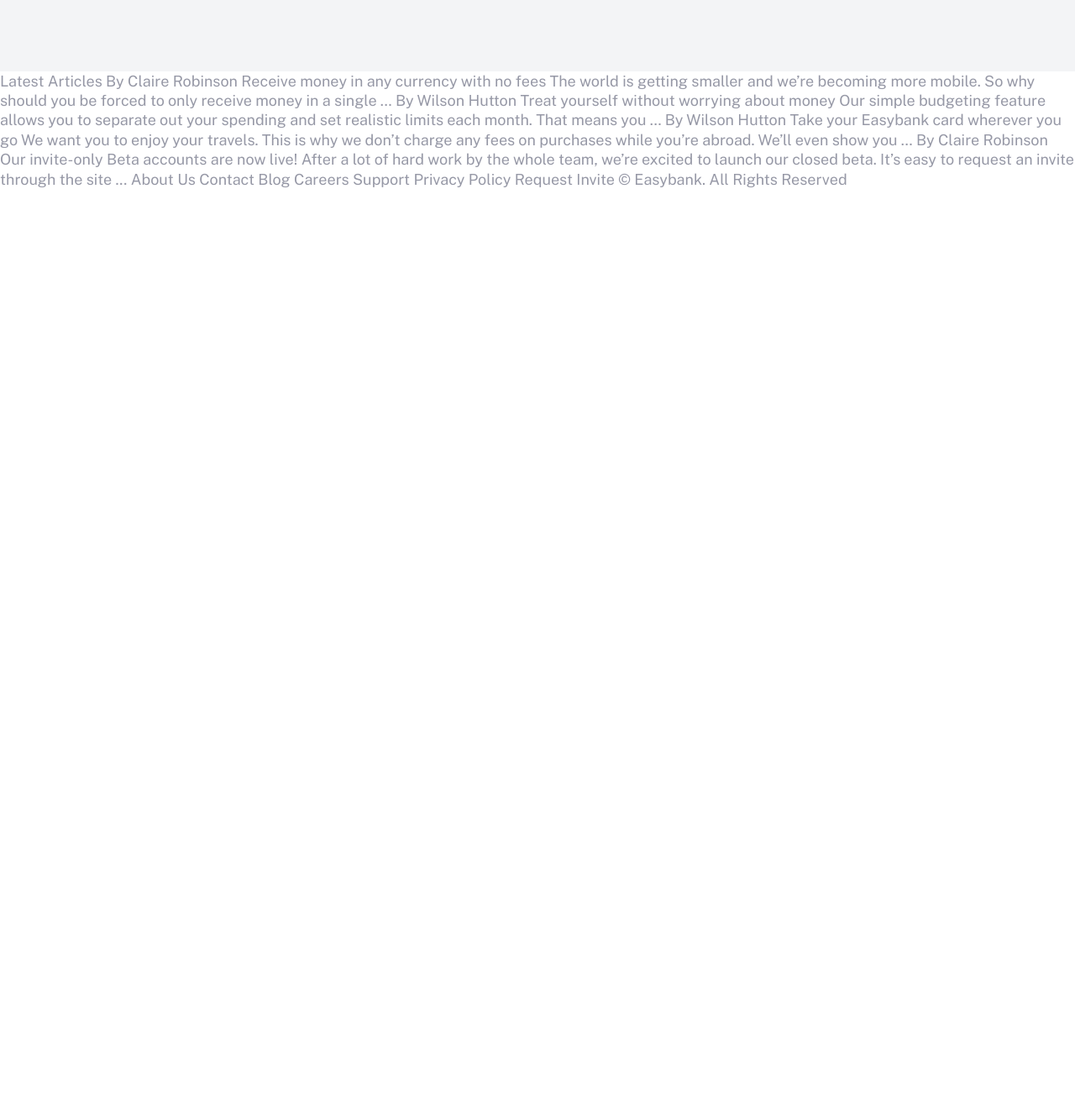
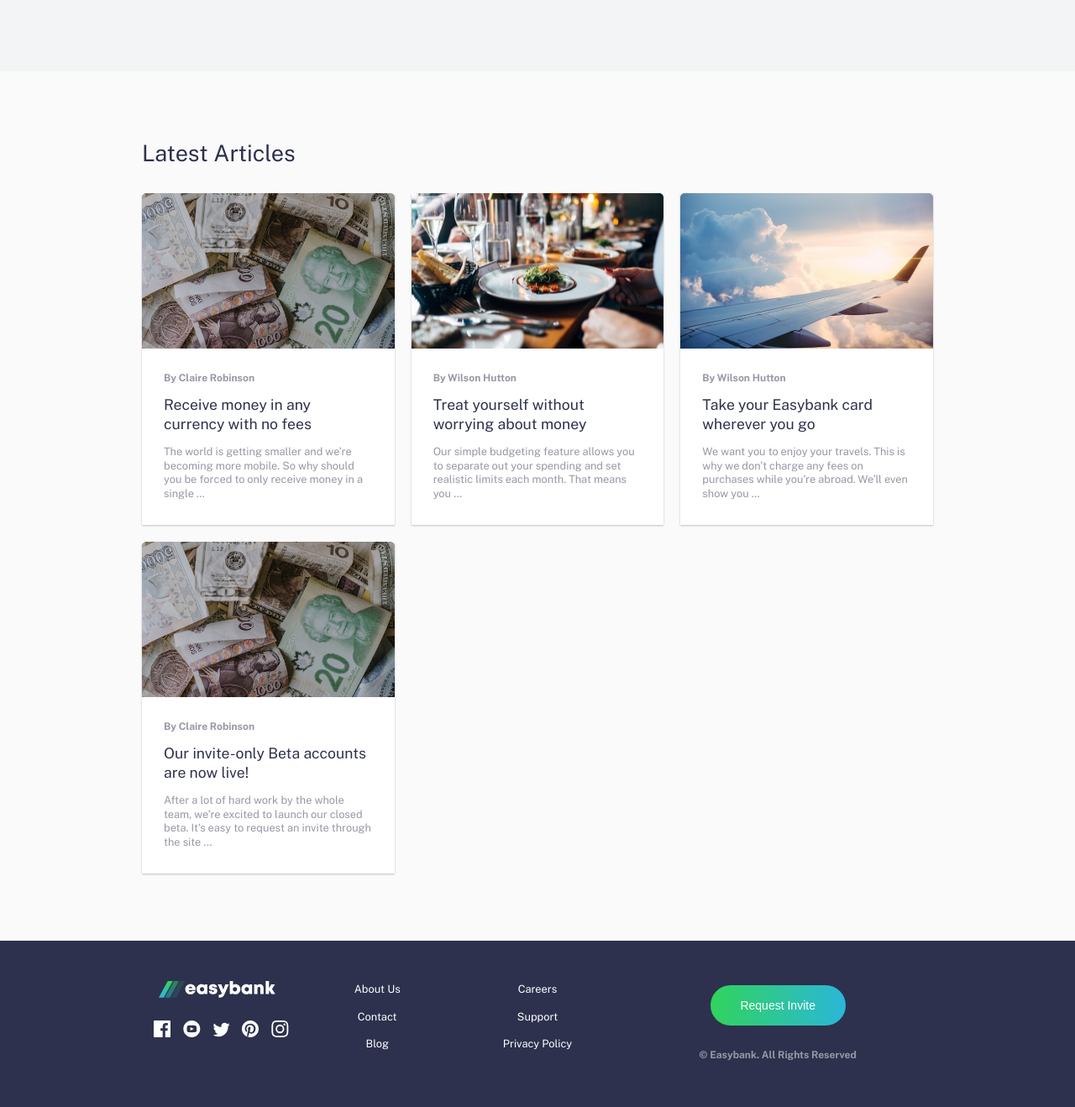
Before and after one commit to manjeetshrestha/easybanklandingpage, a plain HTML site: page index.html in a window 1280 px wide. Shown: the part 1362-2680 px from the top of the page at 84% size. Before the commit the page ends 1587 px from the top, so only its background shows below. Drawn offline with nearby package versions, Linux system fonts and the light colour scheme.

Commit message:
footer and articles section updated

```diff
--- a/css/styles.css
+++ b/css/styles.css
@@ -226,7 +226,7 @@ a,a:visited,a:hover{
     margin-bottom: 1.875rem;
 
     /* padding:26px 40px; */
-    font-size:30px;
+    font-size:1.875rem;
 }
 .hero_text{
     text-align: center;
@@ -234,7 +234,7 @@ a,a:visited,a:hover{
 }
 
 .hero_p{
-    font-size:16px;
+    font-size:1rem;
     line-height: 1.5;
     margin-bottom:1.875rem;
 }
@@ -258,7 +258,7 @@ a,a:visited,a:hover{
 }
 
 .feature_p{
-    font-size:16px;
+    font-size:1rem;
     line-height: 1.5;
     margin-bottom:1.875rem;
 }
@@ -273,8 +273,115 @@ a,a:visited,a:hover{
     font-weight: 300;
 }
 .grid > p{
-    font-size:16px;
+    font-size:1rem;
 }
+
+
+
+/* articles  */
+.articles .container{
+    padding:1.875rem 1.5rem 1rem 1.5rem;
+}
+.articles{
+    background-color: var(--verylightgray);
+}
+.article_content{
+    padding:5rem 0;
+}
+.articles_heading h2{
+    color:var(--darkblue);
+    font-weight: 400;
+    text-align: center;
+    margin-bottom: 1.875rem;
+}
+.articles_grid{
+    display:grid;
+    grid-template-columns:repeat(auto-fit,minmax(14.375rem,1fr));
+    gap:20px;
+}
+/* .card{
+
+} */
+.card_text{
+    padding:1.875rem;
+}
+.image{
+    height:11.563rem;
+    /* width:18.813rem; */
+    background-size: cover;
+    background-repeat: no-repeat;
+    background-position:center center;
+    border-top-right-radius: 5px;
+    border-top-left-radius:5px;
+}
+.author{
+    margin-bottom: 0.813rem;
+}
+.title h3{
+    color:var(--darkblue);
+    font-size: 1.1rem;
+    font-weight: 300;
+    margin-bottom: 0.813rem;
+}
+.description{
+    font-size:0.8rem;
+}
+.card{
+    background-color: var(--white);
+    /* border-radius: 15px; */
+    box-shadow: 0 1px 2px rgba(0,0,0,0.12), 0 1px 2px rgba(0,0,0,0.12);
+  transition: all 0.3s cubic-bezier(.25,.8,.25,1);
+}
+
+
+
+/* footer  */
+.footer{
+    background-color:var(--darkblue);
+    color:white;
+    text-align: center;
+}
+.logo_social-icons{
+    margin-bottom:1.875rem;
+}
+.logo_social-icons a img{
+    margin-bottom:1.375rem;
+}
+.social_icons img{
+    margin-left:10px;
+}
+/* .footer > * {
+    padding:;
+} */
+.footer-list-1 ul > * ,
+.footer-list-2 ul > * {
+    margin-bottom:1rem;
+    font-size:0.8rem;
+}
+.footer-list-1 ul li:hover{
+    color:var(--limegreen);
+    cursor:pointer;
+}
+.footer-list-2 ul li:hover{
+    color:var(--limegreen);
+    cursor:pointer;
+}
+.footer-list-2 ul:last-child{
+    margin-bottom: 1.875rem;
+}
+.footer .logo{
+    fill:white;
+}
+.footer_padding{
+    padding:2.063rem 0;
+}
+.cta_button button{
+    margin-bottom: 1.75rem;
+}
+.cta_button h6{
+    color:var(--grayishblue);
+}
+
 
 
 /* Helper/Utility Classes */
@@ -385,12 +492,12 @@ button:hover{
         padding:0;
     }
     .hero_text h1{
-        font-size:47px;
+        font-size:2.938rem;
         max-width:450px;
     }
 
     .hero_p{
-        font-size:15px;
+        font-size:0.938rem;
         line-height: 1.5;
         max-width:450px;
     }
@@ -419,8 +526,34 @@ button:hover{
     .grid >:first-child{
         padding:0 0 2.75rem 0;
     }
+    /* .articles_grid{
+        display:grid;
 
+    } */
+    .articles .container{
+        padding:5rem 10.563rem;
+        margin-left:0;
+    }
+    .articles_heading h2{
+        text-align:left;
+    }
+    .card_text{
+        padding:1.75rem 1.625rem;
+    }
+    .footer{
+        display:grid;
+        grid-template-columns:1fr 1fr 1fr 2fr;
+        align-items: center;
+        justify-content: center;
+    }
+    .footer-list-2 ul:last-child{
+        margin-bottom:0;
+    }
+    .footer_padding{
+        padding:3rem 10.188rem;
+    }
 }
+
 
 
 /* this one is for mobile  */
--- a/index.html
+++ b/index.html
@@ -50,6 +50,8 @@
     </div>
   </section>
 
+
+  <!-- article author title description needed to be added -->
   <section class="feature">
     <div class="feature_text container">
       <h2>Why choose Easybank?</h2>
@@ -88,80 +90,121 @@
         <h4>Open API</h4>
         <p>
           Manage your savings, investments, pension, and much more from one account. Tracking
-  your money has never been easier.
+          your money has never been easier.
         </p>
       </div>
     </div>
   </section>
-  <script src="js/script.js"></script>
+  <section class="articles">
+    <div class="article_content container">
+      <div class="articles_heading">
+        <h2>Latest Articles</h2>
+      </div>
+      <div class="articles_grid">
+        <div class="grid_1 card">
+          <div class="image" style="background-image:url(images/image-currency.jpg);">
+            <!-- <img src="images/image-currency.jpg" alt=""> -->
+          </div>
+          <div class="card_text">
+            <div class="author">
+              <h6>By Claire Robinson</h6>
+            </div>
+            <div class="title">
+              <h3>Receive money in any currency with no fees</h3>
+            </div>
+            <div class="description">
+              <p>The world is getting smaller and we’re becoming more mobile. So why should you be
+                forced to only receive money in a single …</p>
+            </div>
+          </div>
+
+        </div>
+        <div class="grid_2 card">
+          <div class="image" style="background-image:url(images/image-restaurant.jpg);">
+            <!-- <img src="images/image-restaurant.jpg" alt=""> -->
+          </div>
+          <div class="card_text">
+            <div class="author"><h6>By Wilson Hutton</h6></div>
+            <div class="title"><h3>Treat yourself without worrying about money</h3></div>
+            <div class="description"><p>Our simple budgeting feature allows you to separate out your spending and set
+              realistic limits each month. That means you …</p></div>
+          </div>
+
+        </div>
+        <div class="grid_3 card">
+          <div class="image" style="background-image:url(images/image-plane.jpg);">
+            <!-- <img src="images/image-plane.jpg" alt=""> -->
+          </div>
+          <div class="card_text">
+            <div class="author"><h6>By Wilson Hutton</h6></div>
+            <div class="title"><h3>Take your Easybank card wherever you go</h3></div>
+            <div class="description"><p>
+              We want you to enjoy your travels. This is why we don’t charge any fees on purchases
+              while you’re abroad. We’ll even show you …</p></div>
+          </div>
+
+        </div>
+        <div class="grid_4 card">
+          <div class="image"  style="background-image:url(images/image-currency.jpg);">
+            <!-- <img src="images/image-confetti.jpg" alt=""> -->
+          </div>
+          <div class="card_text">
+            <div class="author"><h6>By Claire Robinson</h6></div>
+            <div class="title"><h3>Our invite-only Beta accounts are now live!</h3></div>
+            <div class="description">
+              <p>
+                After a lot of hard work by the whole team, we’re excited to launch our closed beta.
+                It’s easy to request an invite through the site ...
+              </p>
+            </div>
+          </div>
 
 
 
 
 
+        </div>
+      </div>
+    </div>
 
 
+  </section>
 
+  <footer class="footer footer_padding">
+    <div class="logo_social-icons">
+      <a href="/" class="logo">
+        <img src="images/footer_logo.svg" alt="">
+      </a>
+      <div class="social_icons">
+        <img src="images/icon-facebook.svg" alt="">
+        <img src="images/icon-youtube.svg" alt="">
+        <img src="images/icon-twitter.svg" alt="">
+        <img src="images/icon-pinterest.svg" alt="">
+        <img src="images/icon-instagram.svg" alt="">
+      </div>
+    </div>
+    <div class="footer-list-1">
+      <ul>
+        <li>About Us</li>
+        <li>Contact</li>
+        <li>Blog</li>
+      </ul>
+    </div>
+    <div class="footer-list-2">
+      <ul>
+        <li>Careers</li>
+        <li>Support</li>
+        <li>Privacy Policy</li>
+      </ul>
+    </div>
+    <div class="cta_button">
+      <button type="button" class="button">Request Invite</button>
+      <h6>© Easybank. All Rights Reserved</h6>
+    </div>
 
+  </footer>
 
-
-
-
-
-
-
-
-
-
-
-
-
-
-
-
-
-
-
-
-
-
-
-
-
-  Latest Articles
-
-  By Claire Robinson
-  Receive money in any currency with no fees
-  The world is getting smaller and we’re becoming more mobile. So why should you be
-  forced to only receive money in a single …
-
-  By Wilson Hutton
-  Treat yourself without worrying about money
-  Our simple budgeting feature allows you to separate out your spending and set
-  realistic limits each month. That means you …
-
-  By Wilson Hutton
-  Take your Easybank card wherever you go
-  We want you to enjoy your travels. This is why we don’t charge any fees on purchases
-  while you’re abroad. We’ll even show you …
-
-  By Claire Robinson
-  Our invite-only Beta accounts are now live!
-  After a lot of hard work by the whole team, we’re excited to launch our closed beta.
-  It’s easy to request an invite through the site ...
-
-
-
-  About Us
-  Contact
-  Blog
-  Careers
-  Support
-  Privacy Policy
-
-  Request Invite
-
-  © Easybank. All Rights Reserved
+  <script src="js/script.js"></script>
 
 </body>
 </html>
```
Also changed, not shown: images/footer_logo.svg (added).
